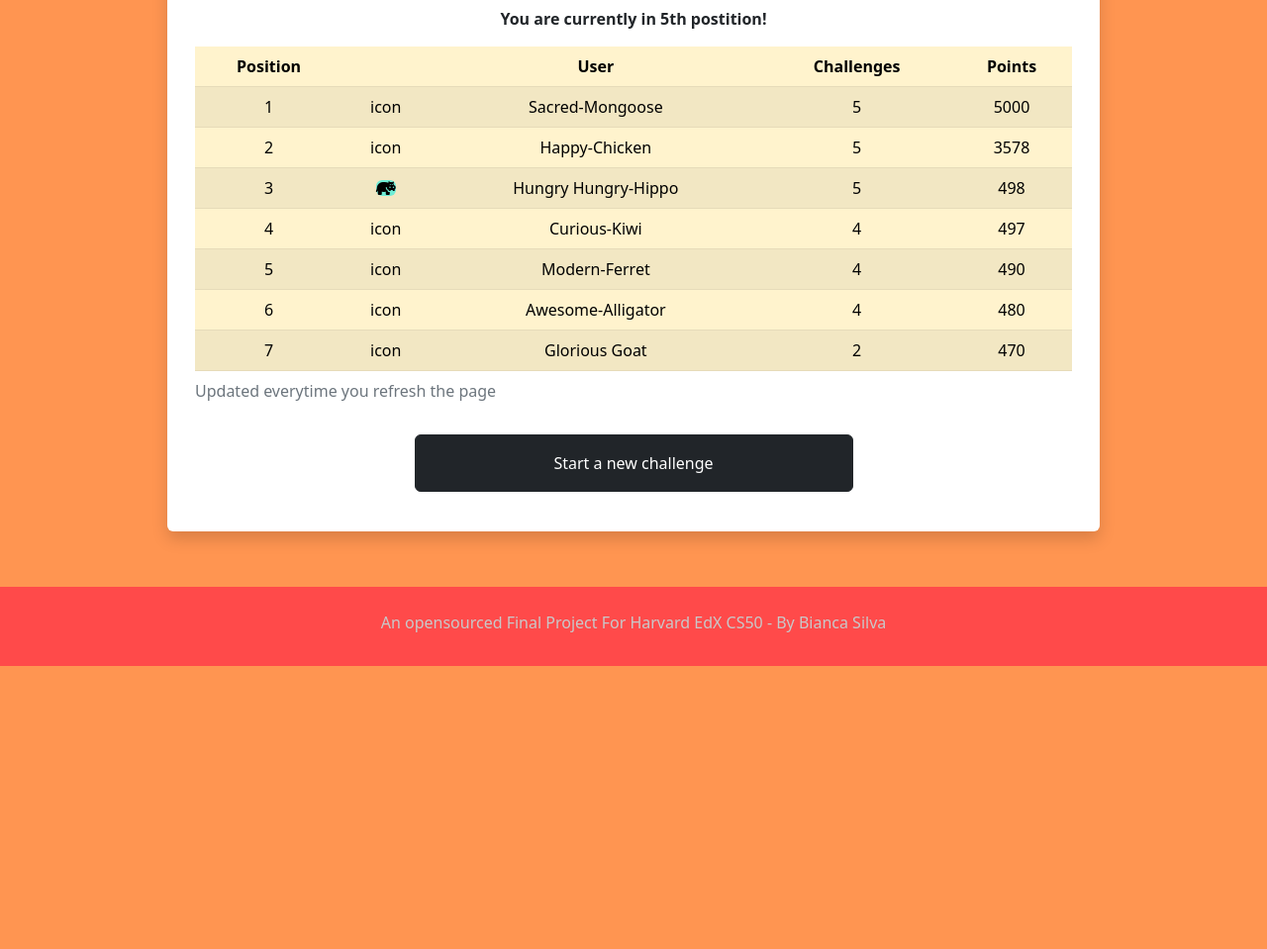
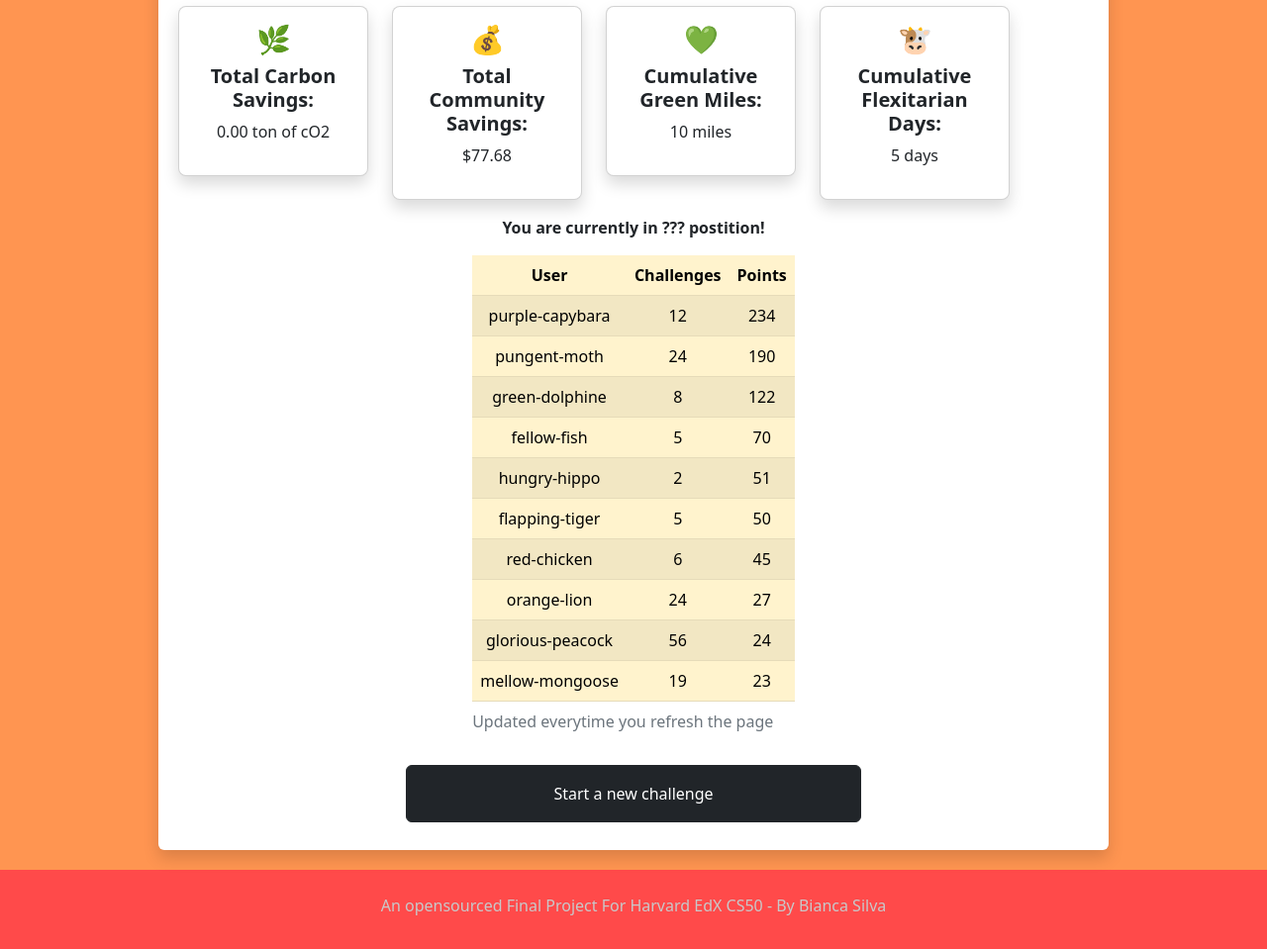
Before and after one commit to TokiLoshi/finalprojectCS50x, a Flask app: page /leaderboard in a window 1280 px wide. Shown: the part 926-1885 px from the top of the page at 99% size. Before the commit the page ends 1599 px from the top, so only its background shows below. Run offline with Flask 2, Linux system fonts and the light colour scheme; the visitor is signed in with stand-in values (Sample User, id 1); some libraries are stand-ins or nearby versions.

Commit message:
Updated env and leaderboard

```diff
--- a/app.py
+++ b/app.py
@@ -1072,7 +1072,7 @@ def leaderboard():
   """Shows user how their consumption and actions rank compared to other users"""
   if request.method == "POST":
     print("Hey, it's post time")
-    return render_template("/leaderboard.html")
+    return redirect("/leaderboard")
   else:
     print("Hey, it's GET time, get it?")
 
@@ -1129,7 +1129,29 @@ def leaderboard():
     total_flex = total_flex + " days"
     print("FLEXITARIAN: ", total_flex)
 
-    return render_template("/leaderboard.html", flexitarian=total_flex, greenmiles=total_miles, dollarsavings=total_money_saved, carbonsavings=total_carbon_saved, leaderboardname=leaderboardname)
+    # Pull leaders from leaderboard
+    leaders = db.execute("SELECT leaderboardname, challenges, total_points FROM leaderboard ORDER BY total_points DESC LIMIT 10")
+    print("LEADERS: ", leaders)
+    for leader in leaders:
+      leadingname = leader['leaderboardname']
+      challenges = leader['challenges']
+      totalpoints = leader['total_points']
+
+    # Find user's current position:
+    find_leader = db.execute("SELECT leaderboardname, total_points FROM leaderboard ORDER BY total_points DESC LIMIT 1")
+    print("AND THE LEADER IS: ", find_leader)
+    find_current_position = db.execute("SELECT * FROM leaderboard ")
+    print("FIND CURRENT POSITION: ", find_current_position)
+    everything_but_the_kitchen_sink = db.execute("SELECT * FROM leaderboard WHERE user_id=10")
+    print("Kitchen Sink: ", everything_but_the_kitchen_sink)
+    # TO DO:
+    # Learn how to figure out where someone would rank on a leaderboard, and their position in sqlite
+    # https://stackoverflow.com/questions/40649355/query-on-sqlite-to-group-only-the-three-most-recent-records-for-each-user
+
+    # TO DO:
+    # UPdate the user_id column in sqlite to be unique
+
+    return render_template("/leaderboard.html", leaders=leaders, leadingname=leadingname, challenges=challenges, totalpoints=totalpoints, flexitarian=total_flex, greenmiles=total_miles, dollarsavings=total_money_saved, carbonsavings=total_carbon_saved, leaderboardname=leaderboardname)
 
 # Login page adapted from PSET 9 finance distribution code
 @app.route("/login", methods=["GET", "POST"])
--- a/templates/layout.html
+++ b/templates/layout.html
@@ -57,7 +57,7 @@
     </header>
 {% endif %}
 
-<main class="container-fluid py-5 text-center orange">
+<main class="container-fluid py-3 ps-0 pe-0 text-center orange">
     {% block main %}{% endblock %}
 </main>
 
--- a/templates/leaderboard.html
+++ b/templates/leaderboard.html
@@ -6,98 +6,79 @@
 
 {% block main %}
 <form action="/leaderboard" method="get">
-  <div class="card body rounded-2 shadow p-3 border-0 m-2 justify-content-center mx-auto w-75">
+  <div class="card body rounded-2 shadow p-1 border-0 m-1 justify-content-center mx-auto w-75">
+ <!--High angle view of cyclists by Pixabay on Pexels https://www.pexels.com/photo/high-angle-view-of-people-on-bicycle-248547/-->
+ <h3>Leaderboard:</h3>
+ <img class="img-fluid rounded-2 mb-1" src="/static/bike_race.jpg" mx-auto w-auto alt="bike_race"/>
     <h4>Hey there, {{leaderboardname}}!</h4>
     <h5>Check out what this amazing community has accomplished:</h5>
-    <hr>
-    <div class="mb-3 container-fluid align-content-start">
-        <table class="table table-primary table-hover table-responsive">
-        <thead class="thead-dark mt-3 mb2 justify-content-center"><h5>Total Community Impact:</h5>
-        </thead>
-        <tbody>
-          <hr>
-          <tr>
-            <td>Total Carbon Saved:</td>
-            <td>{{carbonsavings}}</td>
-          </tr>
-          <tr>
-            <td>Total monetary Savings:</td>
-            <td>{{dollarsavings}}</td>
-          </tr>
-          <tr>
-            <td>Cumulative green miles:</td>
-            <td>{{greenmiles}}</td>
-          </tr>
-          <tr>
-            <td>Cumulative Flexitarian Days:</td>
-            <td>{{flexitarian}}</td>
-          </tr>
-          </tbody>
-      </table>
-      <!--High angle view of cyclists by Pixabay on Pexels https://www.pexels.com/photo/high-angle-view-of-people-on-bicycle-248547/-->
-      <img class="img-fluid rounded-2" src="/static/bike_race.jpg" width="600" alt="bike_race"/>
-      <p class="mt-2"><b>You are currently in 5th postition!</b></p>
-      <table class="table table-striped table-warning table-hover table-responsive">
+    <div class="card-body">
+<div class="row">
+  <div class="col-auto mb-2">
+    <div class="d-flex">
+      <div class="card shadow rounded-3" style="width: 12rem;">
+        <div class="card-body">
+          <h3>🌿</h3>
+            <h5 class="card-title"><b>Total Carbon Savings:</b></h5>
+            <p>{{carbonsavings}}</p>
+        </div>
+      </div>
+    </div>
+  </div>
+  <div class="col-auto mb-2">
+    <div class="d-flex">
+      <div class="card shadow rounded-3" style="width: 12rem;">
+        <div class="card-body">
+          <h3>💰</h3>
+            <h5 class="card-title"><b>Total Community Savings:</b></h5>
+            <p>{{dollarsavings}}</p>
+        </div>
+      </div>
+    </div>
+  </div>
+  <div class="col-auto mb-2">
+    <div class="d-flex">
+      <div class="card shadow rounded-3" style="width: 12rem;">
+        <div class="card-body">
+          <h3>💚</h3>
+            <h5 class="card-title"><b>Cumulative Green Miles:</b></h5>
+            <p>{{greenmiles}}</p>
+        </div>
+      </div>
+    </div>
+  </div>
+  <div class="col-auto mb-2">
+    <div class="d-flex">
+      <div class="card shadow rounded-3" style="width: 12rem;">
+        <div class="card-body">
+          <h3>🐮</h3>
+            <h5 class="card-title"><b>Cumulative Flexitarian Days:</b></h5>
+            <p>{{flexitarian}}</p>
+        </div>
+      </div>
+    </div>
+  </div>
+
+      <p class="mt-2"><b>You are currently in ??? postition!</b></p>
+      <table class="table table-striped table-warning table-hover table-responsive mx-auto w-auto">
         <caption>Updated everytime you refresh the page</caption>
       <thead>
         <tr>
-          <th scope="col">Position</th>
-          <th scope="col"></th>
           <th scope="col">User</th>
           <th scope="col">Challenges</th>
           <th scope="col">Points</th>
         </tr>
       </thead>
       <tbody>
+
+        {% for leader in leaders %}
         <tr>
-          <td>1</td>
-          <td>icon</td>
-          <td>Sacred-Mongoose</td>
-          <td>5</td>
-          <td>5000</td>
+          {% for key, values in leader.items() %}
+          <td>{{values}}</td>
+
+          {% endfor %}
         </tr>
-        <tr>
-          <td>2</td>
-          <td>icon</td>
-          <td>Happy-Chicken</td>
-          <td>5</td>
-          <td>3578</td>
-        </tr>
-        <tr>
-          <td>3</td>
-          <td><i class="fa-solid fa-hippo blue rounded-2"></i></td>
-          <td>Hungry Hungry-Hippo</td>
-          <td>5</td>
-          <td>498</td>
-        </tr>
-        <tr>
-          <td>4</td>
-          <td>icon</td>
-          <td>Curious-Kiwi</td>
-          <td>4</td>
-          <td>497</td>
-        </tr>
-        <tr>
-          <td>5</td>
-          <td>icon</td>
-          <td>Modern-Ferret</td>
-          <td>4</td>
-          <td>490</td>
-        </tr>
-        <tr>
-          <td>6</td>
-          <td>icon</td>
-          <td>Awesome-Alligator</td>
-          <td>4</td>
-          <td>480</td>
-        </tr>
-        <tr>
-          <td>7</td>
-          <td>icon</td>
-          <td>Glorious Goat</td>
-          <td>2</td>
-          <td>470</td>
-        </tr>
+        {% endfor%}
       </tbody>
       </table>
     </form>
```
Also changed, not shown: static/database_visualization.md (+11 -0 lines), carbon.db, 1 other file.
